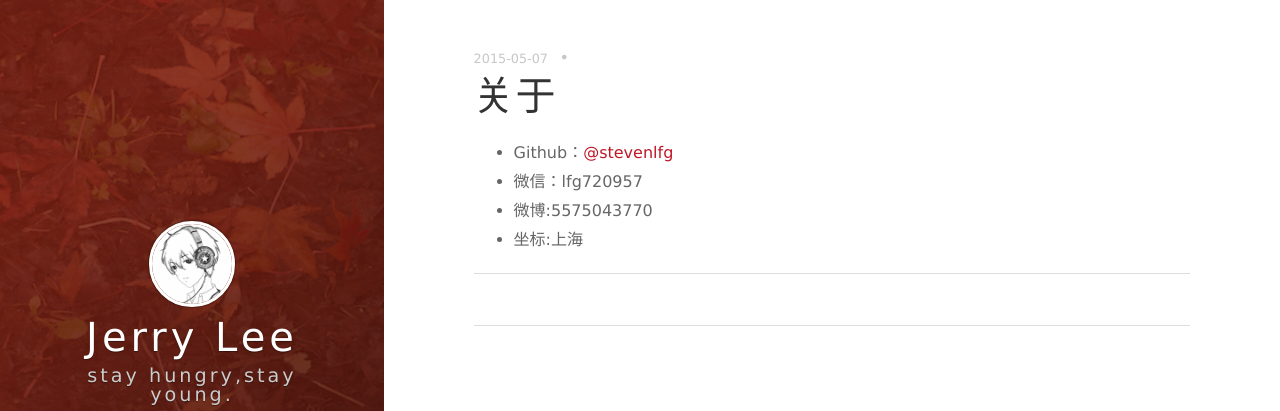
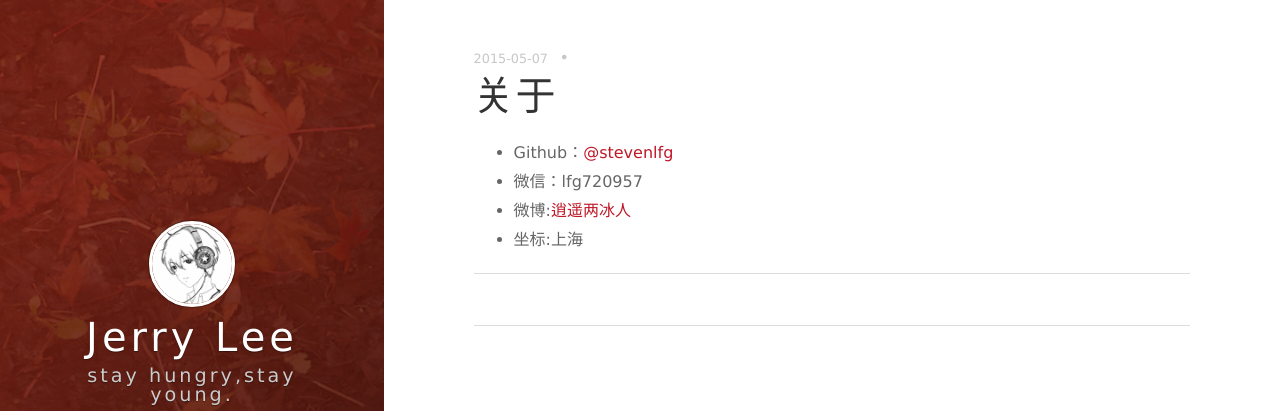
Before and after one commit to stevenlfg/stevenlfg.github.io, a Jekyll site: the page built from about.md, in a window 1280 px wide. Shown: the top 411 px of the page. Built offline with Jekyll 4.4.1, drawn with Linux system fonts in a browser that asks for light colours; nearby versions of some CDN libraries; comment, search, counter and statistics services are not loaded.

Commit message:
update about

```diff
--- a/about.md
+++ b/about.md
@@ -9,5 +9,5 @@ date: 2015-05-07
 
 * Github：[@stevenlfg](https://github.com/stevenlfg)
 * 微信：lfg720957
-* 微博:5575043770
+* 微博:[逍遥两冰人](https://twitter.com/5575043770)
 * 坐标:上海
```
